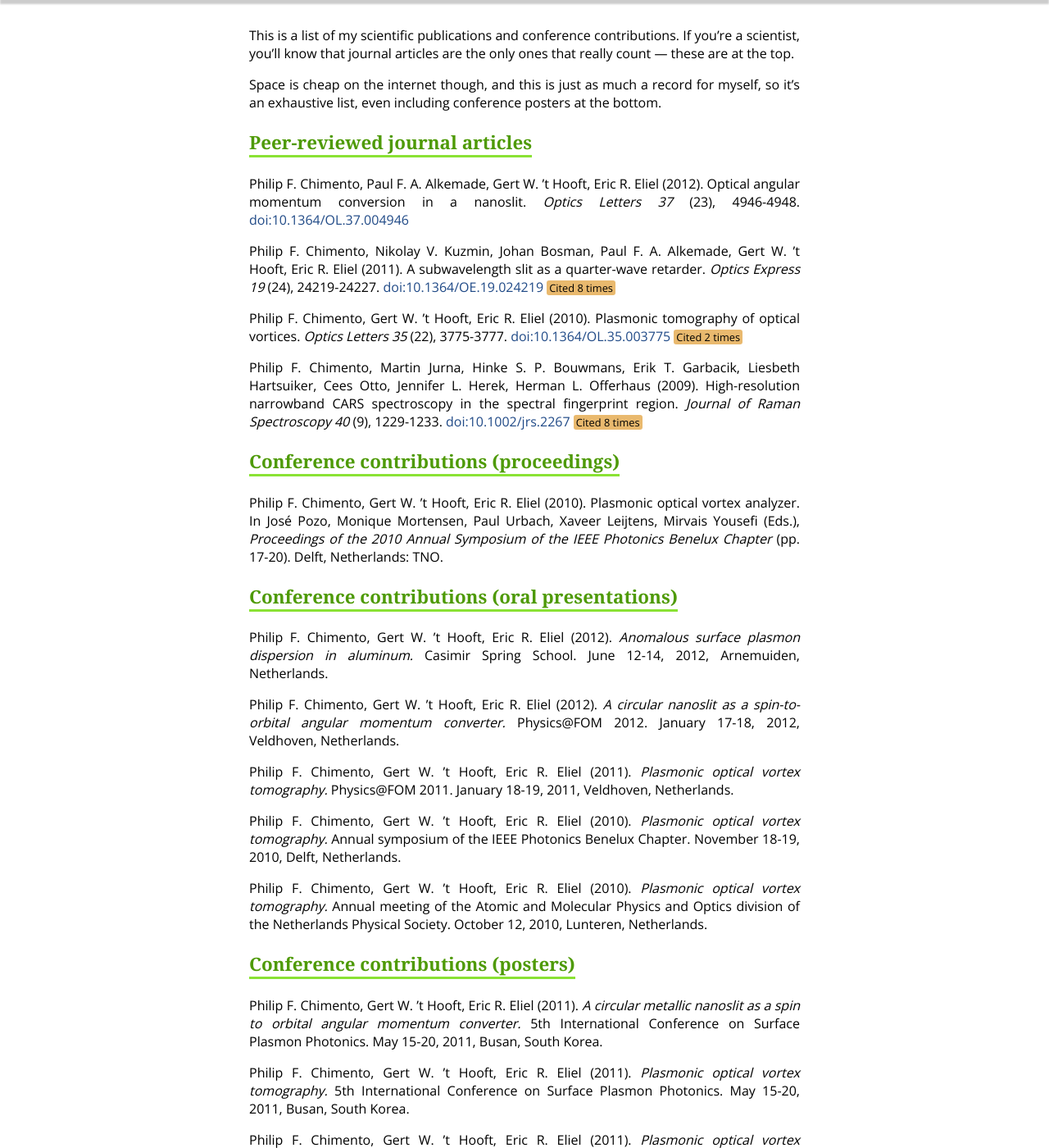
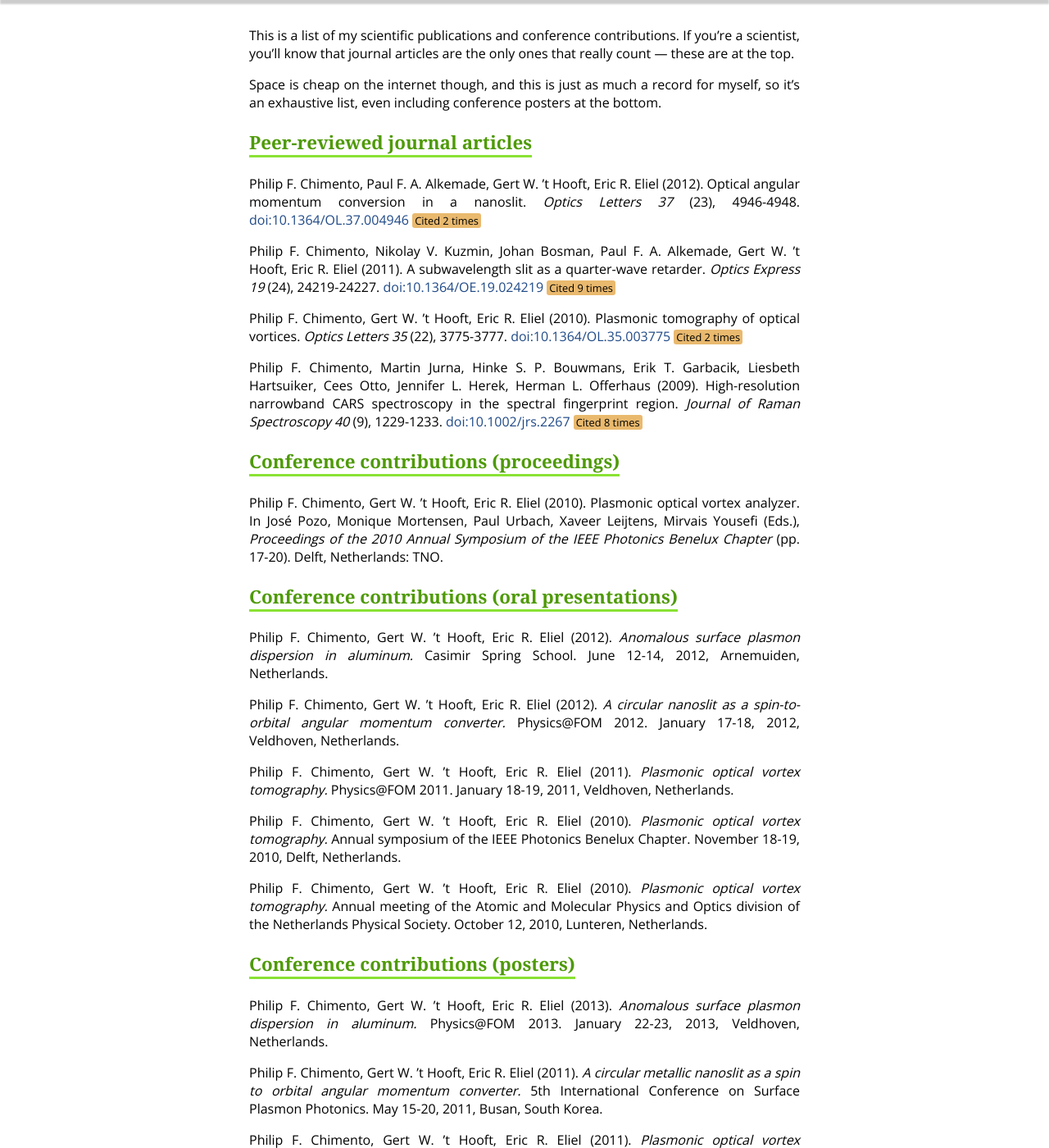
Before and after one commit to ptomato/ptomato.github.com, a Jekyll site: the page built from science/science-publications.md, in a window 1280 px wide and 1400 px high, scrolled down 229 px. Shown: the whole window at 82% size. Built offline with Jekyll 4.4.1, drawn with Linux system fonts in a browser that asks for light colours; some web fonts are replaced.

Commit message:
Update science-publications.md
Update citations and add latest poster

```diff
--- a/science/science-publications.md
+++ b/science/science-publications.md
@@ -47,7 +47,7 @@ articles:
     number: 24
     pages: 24219-24227
     doi: 10.1364/OE.19.024219
-    cited: 8
+    cited: 9
   - authors:
     - Chimento, Philip F.
     - Alkemade, Paul F. A.
@@ -60,7 +60,7 @@ articles:
     number: 23
     pages: 4946-4948
     doi: 10.1364/OL.37.004946
-    cited: 0
+    cited: 2
 proceedings:
   - authors:
     - Chimento, Philip F.
@@ -247,6 +247,15 @@ posters:
     venue: 5th International Conference on Surface Plasmon Photonics
     date: May 15-20, 2011
     place: Busan, South Korea
+  - authors:
+    - Chimento, Philip F.
+    - ’t Hooft, Gert W.
+    - Eliel, Eric R.
+    year: 2013
+    title: Anomalous surface plasmon dispersion in aluminum
+    venue: Physics@FOM 2013
+    date: January 22-23, 2013
+    place: Veldhoven, Netherlands
 ---
 
 This is a list of my scientific publications and conference contributions.
```
